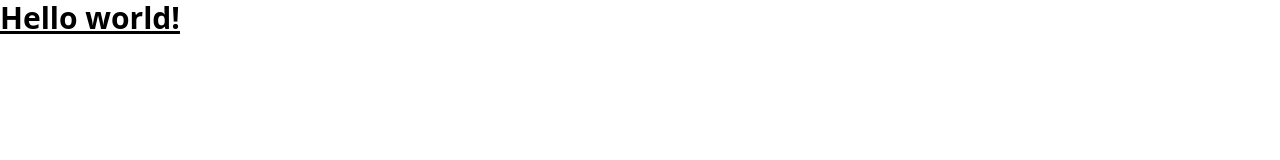
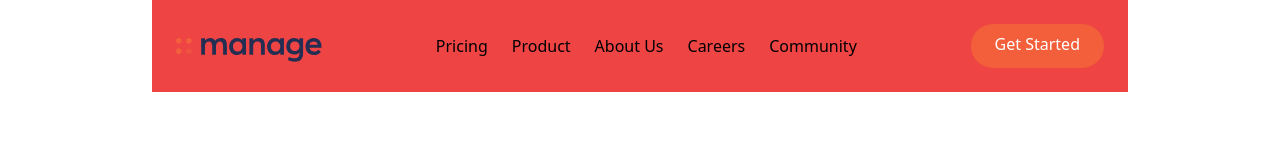
Before and after one commit to burnjoe/landing-page, a website: page index.html in a window 1280 px wide. Drawn offline with Linux system fonts and the light colour scheme.

Commit message:
added header navbar

```diff
--- a/index.html
+++ b/index.html
@@ -1,18 +1,37 @@
-<!doctype html>
+<!DOCTYPE html>
 <html>
   <head>
-  <meta charset="UTF-8">
-  <meta name="viewport" content="width=device-width, initial-scale=1.0">
+    <meta charset="UTF-8" />
+    <meta name="viewport" content="width=device-width, initial-scale=1.0" />
     <!-- uses the play CDN -->
     <!-- Note: Play CDN is designed for development purposes only, and is not the best choice for production. -->
     <!-- it is best to have a copy of Tailwind locally -->
     <!-- <script src="https://cdn.tailwindcss.com"></script> -->
-  <link rel="stylesheet" href="css/main.css">
+    <link rel="stylesheet" href="css/main.css" />
     <title>Manage Landing Page</title>
   </head>
   <body>
-  <h1 class="text-3xl font-bold underline">
-    Hello world!
-  </h1>
+    <!-- Navbar -->
+    <nav class="relative container bg-red-500 p-6 mx-auto">
+      <!-- Flex container -->
+      <div class="flex items-center justify-between">
+        <!-- Logo -->
+        <div class="pt-2">
+          <img src="img/logo.svg" alt="" />
+        </div>
+        <!-- Menu Items -->
+        <div class="hidden md:flex space-x-6">
+          <a href="#" class="hover:text-darkGrayishBlue">Pricing</a>
+          <a href="#" class="hover:text-darkGrayishBlue">Product</a>
+          <a href="#" class="hover:text-darkGrayishBlue">About Us</a>
+          <a href="#" class="hover:text-darkGrayishBlue">Careers</a>
+          <a href="#" class="hover:text-darkGrayishBlue">Community</a>
+        </div>
+        <!-- Button -->
+      <a href="" class="hidden md:block p-3 px-6 pt-2 text-white bg-brightRed rounded-full baseline hover:bg-brightRedLight">Get Started</a>
+      </div>
+    </nav>
+
+
   </body>
 </html>
```
Also changed, not shown: css/main.css. Lines whose indentation alone changed are shown as unchanged.
